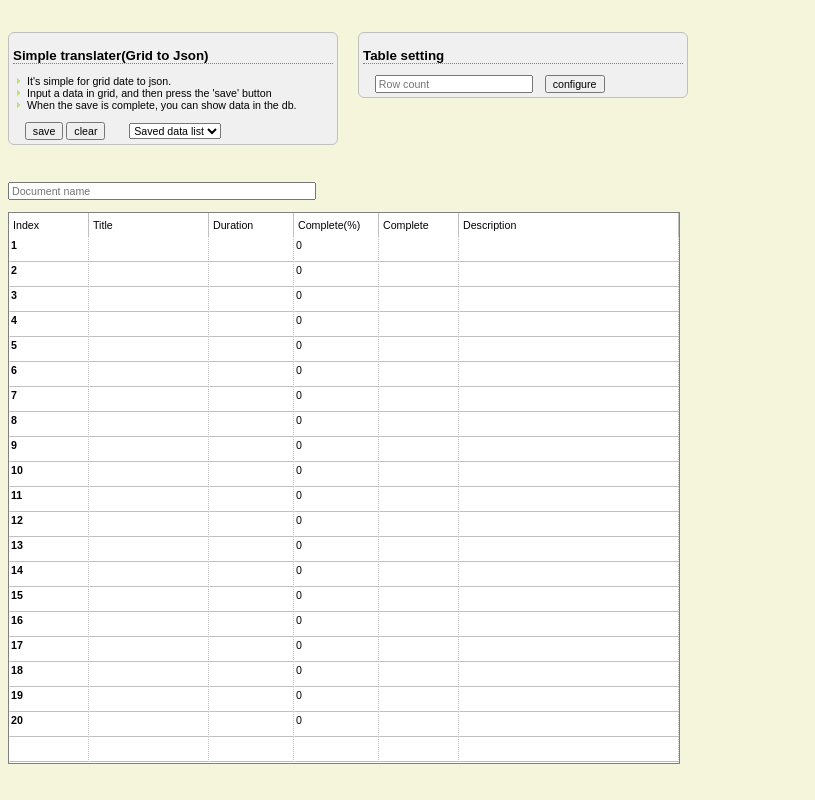
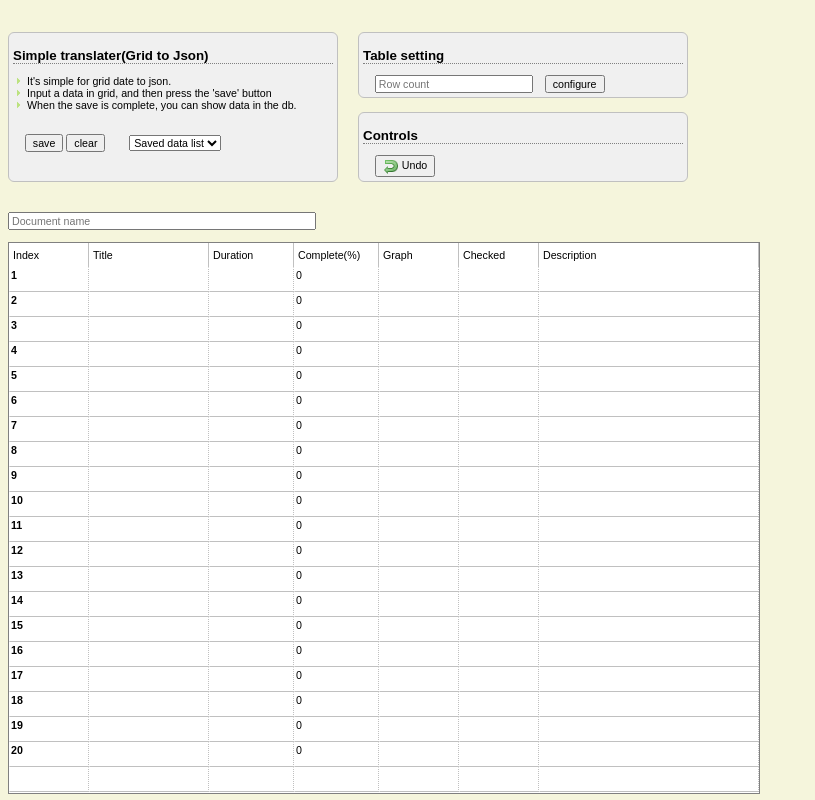
Before and after one commit to kssim/GtoJ, a Django app: page / in a window 1280 px wide. Shown: the whole page, without its empty margins (0-815 px from the left). Run offline with Django 3.2, Linux system fonts and the light colour scheme; data that the repository does not hold is empty.

Commit message:
Implement 'undo' and 'checkbox'.

```diff
--- a/controller/templates/main.html
+++ b/controller/templates/main.html
@@ -33,6 +33,7 @@
                 <li>Input a data in grid, and then press the 'save' button</li>
                 <li>When the save is complete, you can show data in the db.</li>
             </ul>
+            <br />
             &nbsp;&nbsp;&nbsp;
             <input type="submit" value="save"/>
             <input type="button" value="clear" onclick="clear_grid();"/>
@@ -57,10 +58,17 @@
         <div class="document-title">
             <input type="text" id="document_name" placeholder="Document name" style="width:300px;"/>
         </div>
-        <div style="width:670px;">
+        <div style="width:750px;">
             <div id="myGrid" style="width:100%;height:550px;"></div>
         </div>
     </form>
+    <div class="control-panel">
+        <h2>Controls</h2>
+        <div>
+            &nbsp;&nbsp;&nbsp;
+            <button onclick="undo()"><img src="/lib/images/arrow_undo.png" align="absmiddle"> Undo</button>
+        </div>
+    </div>
 </div>
 
 
--- a/templates/css/gtoj.css
+++ b/templates/css/gtoj.css
@@ -34,7 +34,7 @@ li {
   background: white;
   outline: 0;
   border: 1px solid gray;
-  top: 180px;
+  top: 210px;
 }
 
 .grid-header {
@@ -73,7 +73,7 @@ li {
 
 .document-title {
   position: absolute;
-  top: 150px;
+  top: 180px;
 }
 
 .options-panel {
@@ -83,6 +83,7 @@ li {
   background: #f0f0f0;
   padding: 4px;
   margin-bottom: 20px;
+  height: 140px;
   width: 320px;
   position: absolute;
 }
@@ -97,6 +98,19 @@ li {
   width: 320px;
   position: absolute;
   left: 350px;
+}
+
+.control-panel {
+  -moz-border-radius: 6px;
+  -webkit-border-radius: 6px;
+  border: 1px solid silver;
+  background: #f0f0f0;
+  padding: 4px;
+  margin-bottom: 20px;
+  width: 320px;
+  position: absolute;
+  left: 350px;
+  top: 80px;
 }
 
 /* Individual cell styles */
--- a/templates/js/gtoj.js
+++ b/templates/js/gtoj.js
@@ -1,4 +1,5 @@
 var grid;
+var commandQueue = [];
 
 var columns = [
     {
@@ -14,12 +15,13 @@ var columns = [
     {id: "percent_complete", name: "Complete(%)", field: "percent_complete", editor: Slick.Editors.Text, width: 85},
     {
         id: "graph_complete",
-        name: "Complete",
+        name: "Graph",
         field: "graph_complete",
         width: 80,
         resizable: false,
         formatter: Slick.Formatters.PercentCompleteBar
     },
+    {id: "checked", name: "Checked", width: 80, minWidth: 20, maxWidth: 80, cssClass: "cell-effort-driven", field: "checked", formatter: Slick.Formatters.Checkmark, editor: Slick.Editors.Checkbox},
     {id: "desc", name: "Description", field: "desc", width: 220, editor: Slick.Editors.LongText},
 ];
 
@@ -28,7 +30,8 @@ var options = {
     enableAddRow: true,
     enableCellNavigation: true,
     asyncEditorLoading: false,
-    autoEdit: false
+    autoEdit: false,
+    editCommandHandler: queueAndExecuteCommand
 };
 
 
@@ -64,6 +67,7 @@ function init_grid(row_count=20) {
         d["duration"] = "";
         d["percent_complete"] = "0";
         d["graph_complete"] = Math.min(100, 0);
+        d["checked"] = false
         d["desc"] = "";
     }
 
@@ -78,6 +82,7 @@ function save_grid_data() {
         d["title"] = grid.getDataItem(i).title;
         d["duration"] = grid.getDataItem(i).duration;
         d["percent_complete"] = grid.getDataItem(i).percent_complete;
+        d["checked"] = grid.getDataItem(i).checked;
         d["desc"] = grid.getDataItem(i).desc;
     }
 
@@ -116,6 +121,7 @@ function get_data(index) {
             d["duration"] = data[i].duration;
             d["percent_complete"] = data[i].percent_complete;
             d["graph_complete"] = Math.min(100, data[i].percent_complete);
+            d["checked"] = data[i].checked;
             d["desc"] = data[i].desc;
         }
 
@@ -146,6 +152,18 @@ function set_grid_row() {
     refresh_grid(grid_data);
 }
 
+function queueAndExecuteCommand(item, column, editCommand) {
+    commandQueue.push(editCommand);
+    editCommand.execute();
+  }
+
+function undo() {
+    var command = commandQueue.pop();
+    if (command && Slick.GlobalEditorLock.cancelCurrentEdit()) {
+        command.undo();
+        grid.gotoCell(command.row, command.cell, false);
+    }
+}
 
 $(function () {
     grid_data = init_grid();
```
